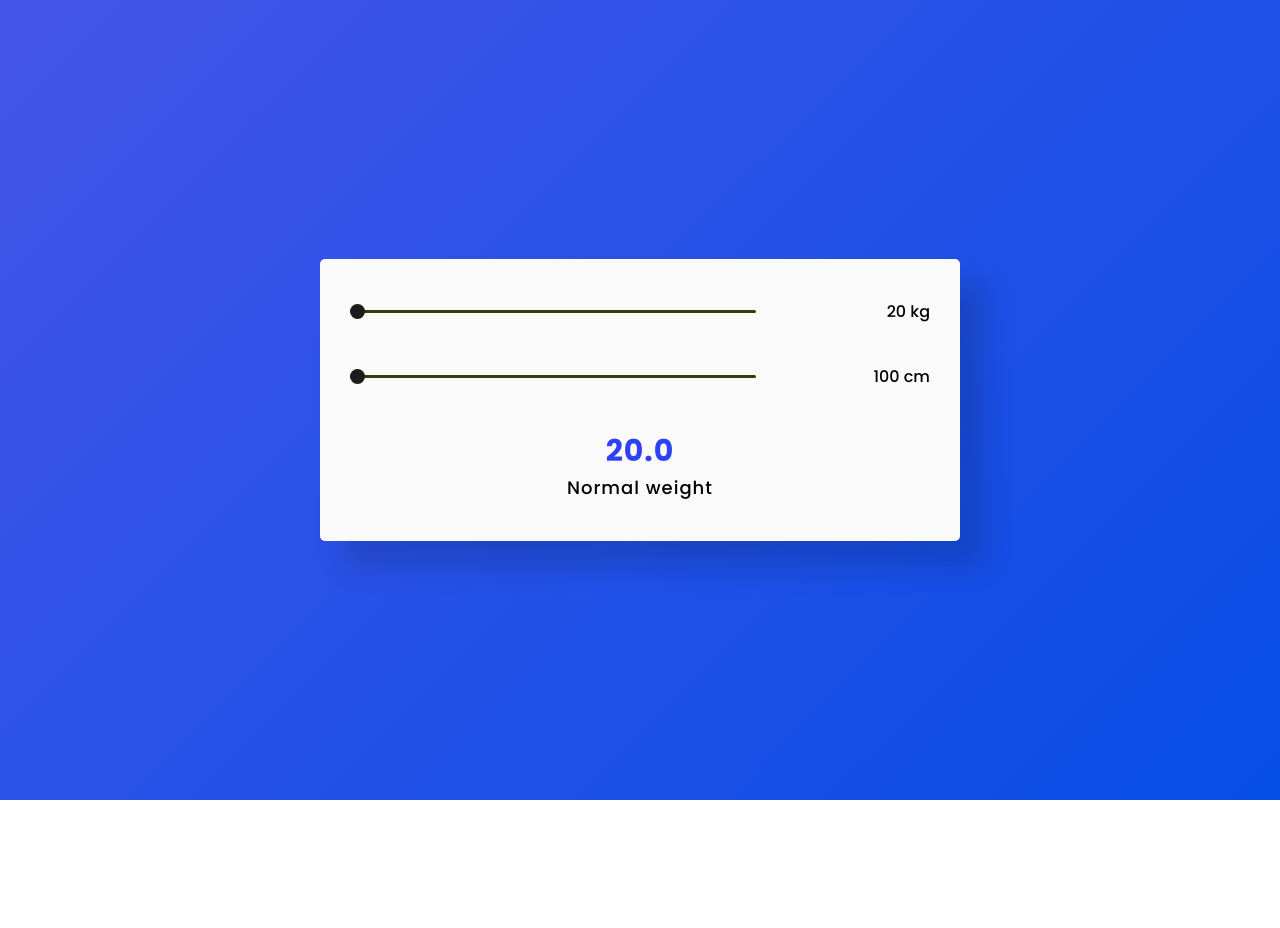
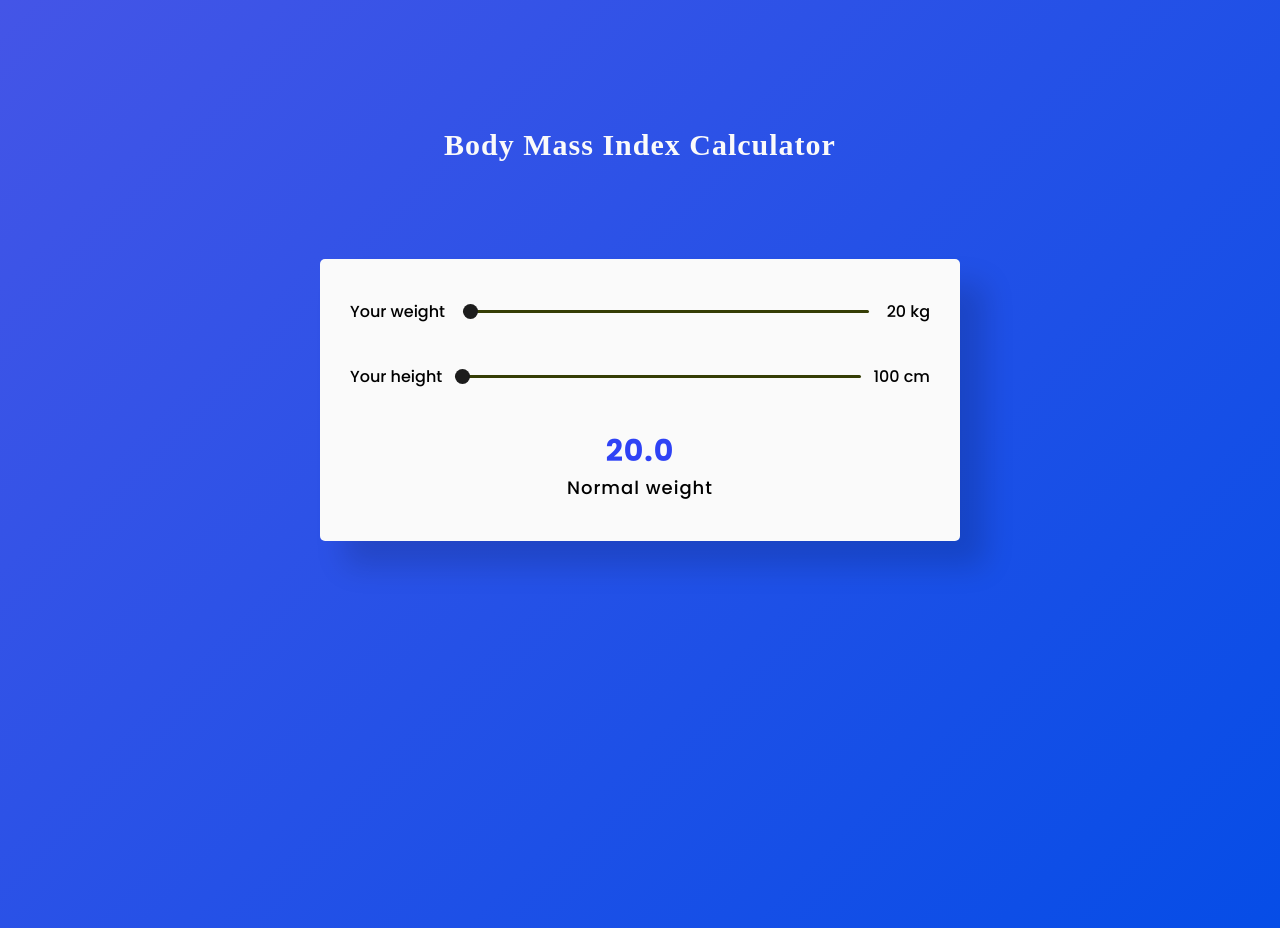
Before and after one commit to thebenjaminibe/body-mass-index, a plain HTML site: page index.html in a window 1280 px wide. Before the commit the page ends 800 px from the top, so only its background shows below. Drawn offline with Linux system fonts and the light colour scheme.

Commit message:
added header

```diff
--- a/index.html
+++ b/index.html
@@ -9,12 +9,17 @@
     <link rel="stylesheet" href="style.css">
 </head>
 <body>
+    <div class="header">
+        <p>Body Mass Index Calculator</p>
+    </div>
     <div class="container">
         <div class="row">
+            <p>Your weight</p>
             <input type="range" min="20" max="200" value="20" id="weight" oninput="calculate()">
             <span id="weight-val">20 kg</span>
         </div>
         <div class="row">
+            <p>Your height</p>
             <input type="range" min="100" max="250" value="100" id="height" oninput="calculate()">
             <span id="height-val">100 cm</span>
         </div>
--- a/style.css
+++ b/style.css
@@ -4,6 +4,14 @@
     padding: 0;
     margin: 0;
     box-sizing: border-box;
+}
+.header{
+    text-align: center;
+    color: #fafafa;
+    font-size: 30px;
+    font-weight: 700;
+    letter-spacing: 1px;
+    margin-top: 10%;
 }
 body{
     height: 100vh;
```
